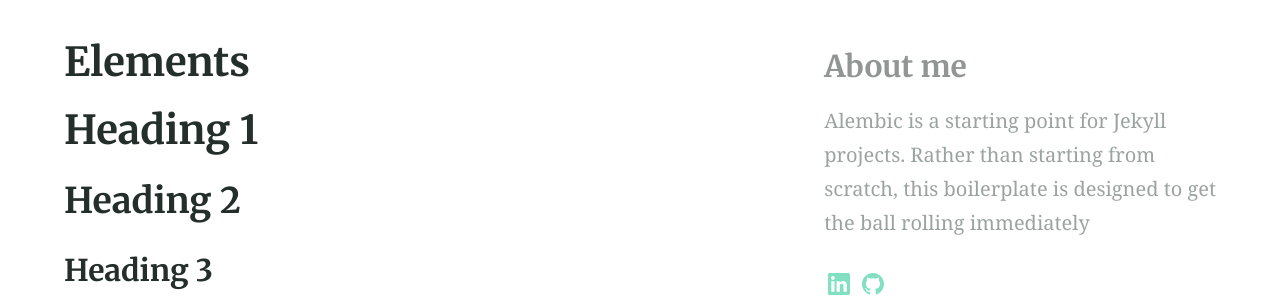
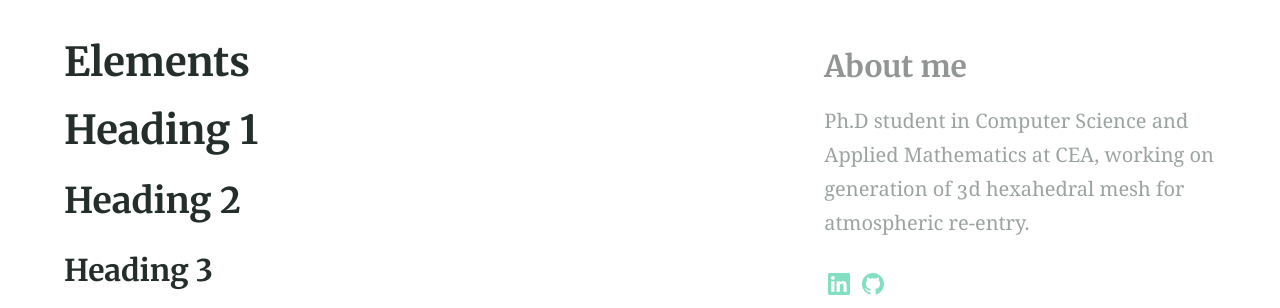
Before and after one commit to claireroche/claireroche.github.io, a Jekyll site: the page built from elements.md, in a window 1280 px wide. Shown: the part 408-716 px from the top of the page. Built offline with Jekyll 4.4.1, drawn with Linux system fonts in a browser that asks for light colours.

Commit message:
Modif of the website description

```diff
--- a/_config.yml
+++ b/_config.yml
@@ -95,7 +95,7 @@ encoding: utf-8 # Make sure the encoding is right
 lang: en-GB # Set the site language
 title: "Alembic" # Site name or title, also used in jekyll-seo-tag
 logo: "/assets/logos/logo.svg" # Site logo, also used in jekyll-seo-tag
-description: "Alembic is a starting point for Jekyll projects. Rather than starting from scratch, this boilerplate is designed to get the ball rolling immediately" # Site description and default description, also used in jekyll-seo-tag
+description: "Ph.D student in Computer Science and Applied Mathematics at CEA, working on generation of 3d hexahedral mesh for atmospheric re-entry." # Site description and default description, also used in jekyll-seo-tag
 url: "https://alembic.darn.es" # Site url, also used in jekyll-seo-tag
 baseurl: ""
 repo: "https://github.com/daviddarnes/alembic"
```
